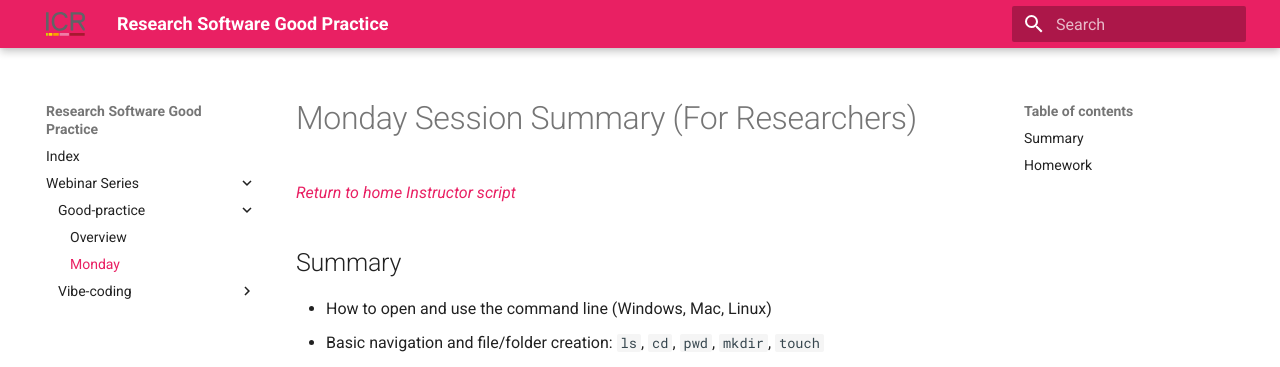
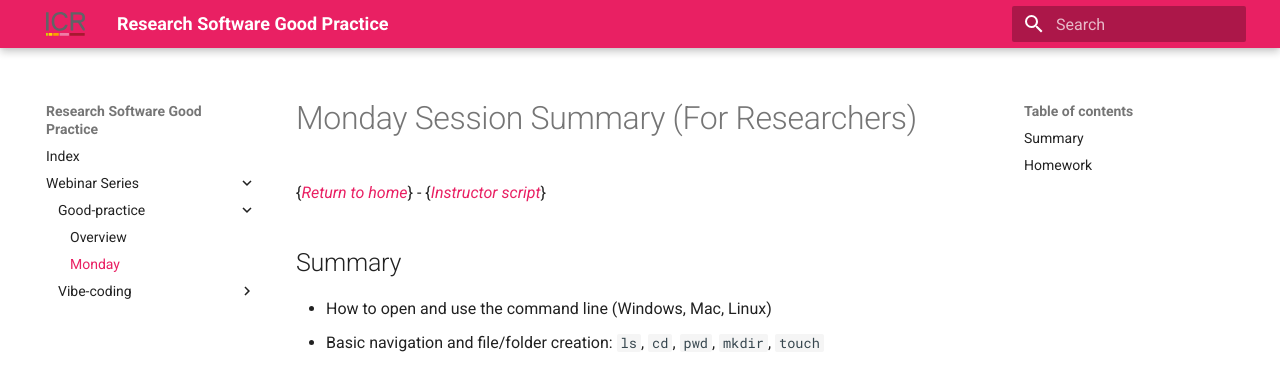
Before and after one commit to ICR-SC/good-practice, an MkDocs documentation site: the page built from docs/good/monday.md, in a window 1280 px wide and 900 px high. Shown: the top 367 px of the window. Built offline with MkDocs 1.6.1 and Material for MkDocs 9.7.7, drawn with Linux system fonts in a browser that asks for light colours.

Commit message:
brackets

```diff
--- a/docs/good/monday.md
+++ b/docs/good/monday.md
@@ -1,5 +1,5 @@
 # Monday Session Summary (For Researchers)
-[*Return to home*](overview.md) [*Instructor script*](instructor/monday.md)
+{[*Return to home*](overview.md)} - {[*Instructor script*](instructor/monday.md)}
 
 ## Summary
 
```
